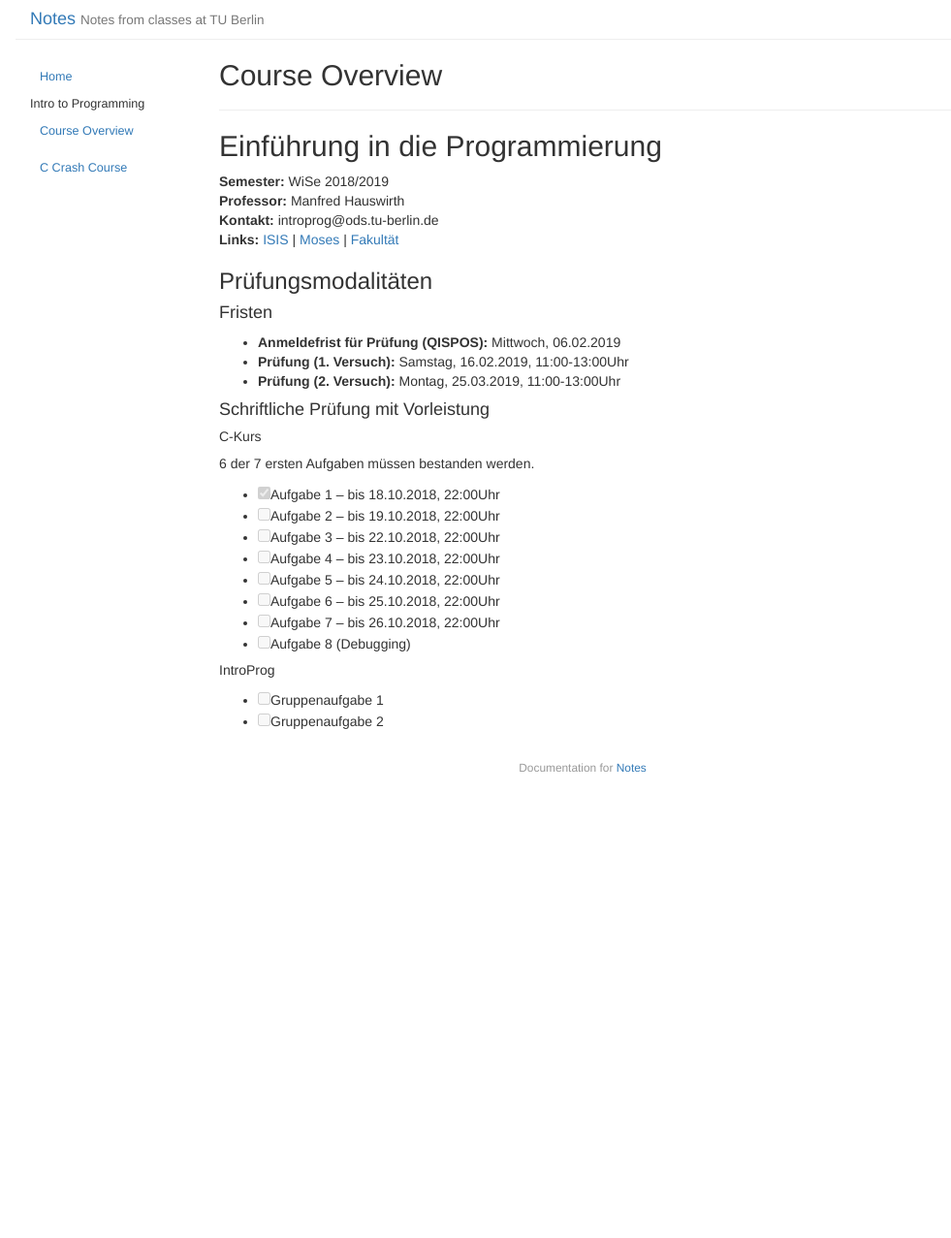
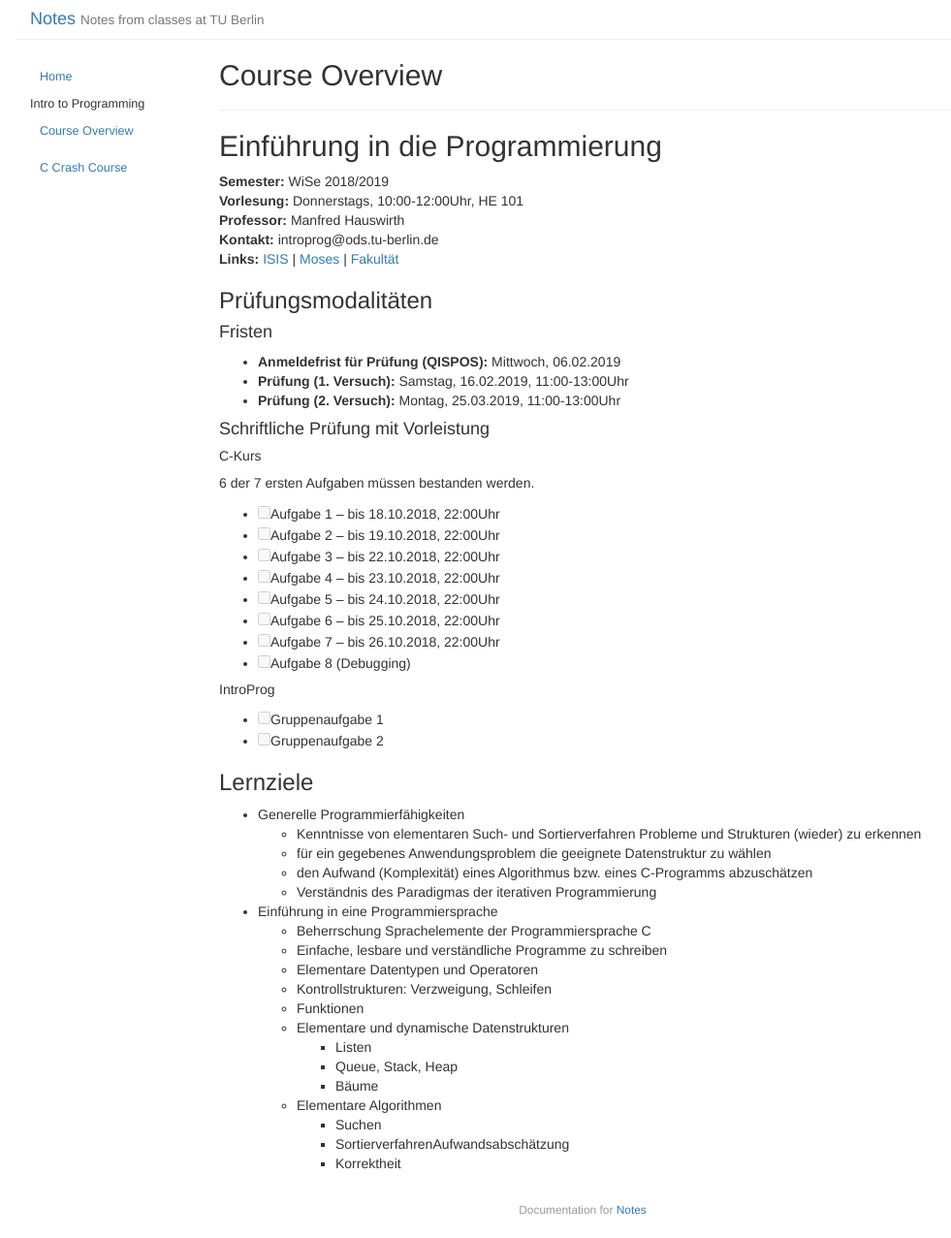
Before and after one commit to kajaschmidt/notes, a Jekyll site: the page built from _posts/2018-10-16-course-overview.md, in a window 1280 px wide. Shown: the whole page at 97% size, without its empty margins (39-1020 px from the left). Built offline with Jekyll 4.4.1, drawn with Linux system fonts in a browser that asks for light colours; before the commit the page ends 900 px from its top, so only the background shows below that.

Commit message:
add syllabus

```diff
--- a/_posts/2018-10-16-course-overview.md
+++ b/_posts/2018-10-16-course-overview.md
@@ -8,6 +8,7 @@ order: 1
 ## Einführung in die Programmierung
 
 **Semester:** WiSe 2018/2019 <br>
+**Vorlesung:** Donnerstags, 10:00-12:00Uhr, HE 101 <br>
 **Professor:** Manfred Hauswirth <br>
 **Kontakt:** introprog@ods.tu-berlin.de <br>
 **Links:** [ISIS](https://isis.tu-berlin.de/course/view.php?id=14082) | [Moses](https://moseskonto.tu-berlin.de/moses/modultransfersystem/bolognamodule/beschreibung/anzeigen.html?number=40017&version=6&sprache=1) | [Fakultät](https://www.ods.tu-berlin.de/menue/lehre/)
@@ -23,7 +24,7 @@ order: 1
 
 ##### C-Kurs
 6 der 7 ersten Aufgaben müssen bestanden werden.
-- [x] Aufgabe 1 – bis 18.10.2018, 22:00Uhr
+- [ ] Aufgabe 1 – bis 18.10.2018, 22:00Uhr
 - [ ] Aufgabe 2 – bis 19.10.2018, 22:00Uhr
 - [ ] Aufgabe 3 – bis 22.10.2018, 22:00Uhr
 - [ ] Aufgabe 4 – bis 23.10.2018, 22:00Uhr
@@ -35,3 +36,25 @@ order: 1
 ##### IntroProg
 - [ ] Gruppenaufgabe 1
 - [ ] Gruppenaufgabe 2
+
+### Lernziele
+* Generelle Programmierfähigkeiten
+  * Kenntnisse von elementaren Such- und Sortierverfahren
+  Probleme und Strukturen (wieder) zu erkennen
+  * für ein gegebenes Anwendungsproblem die geeignete Datenstruktur zu wählen
+  * den Aufwand (Komplexität) eines Algorithmus bzw. eines C-Programms abzuschätzen
+  * Verständnis des Paradigmas der iterativen Programmierung
+* Einführung in eine Programmiersprache
+  * Beherrschung Sprachelemente der Programmiersprache C
+  * Einfache, lesbare und verständliche Programme zu schreiben
+  * Elementare Datentypen und Operatoren
+  * Kontrollstrukturen: Verzweigung, Schleifen
+  * Funktionen
+  * Elementare und dynamische Datenstrukturen
+    * Listen
+    * Queue, Stack, Heap
+    * Bäume
+  * Elementare Algorithmen
+    * Suchen
+    * SortierverfahrenAufwandsabschätzung
+    * Korrektheit
```
